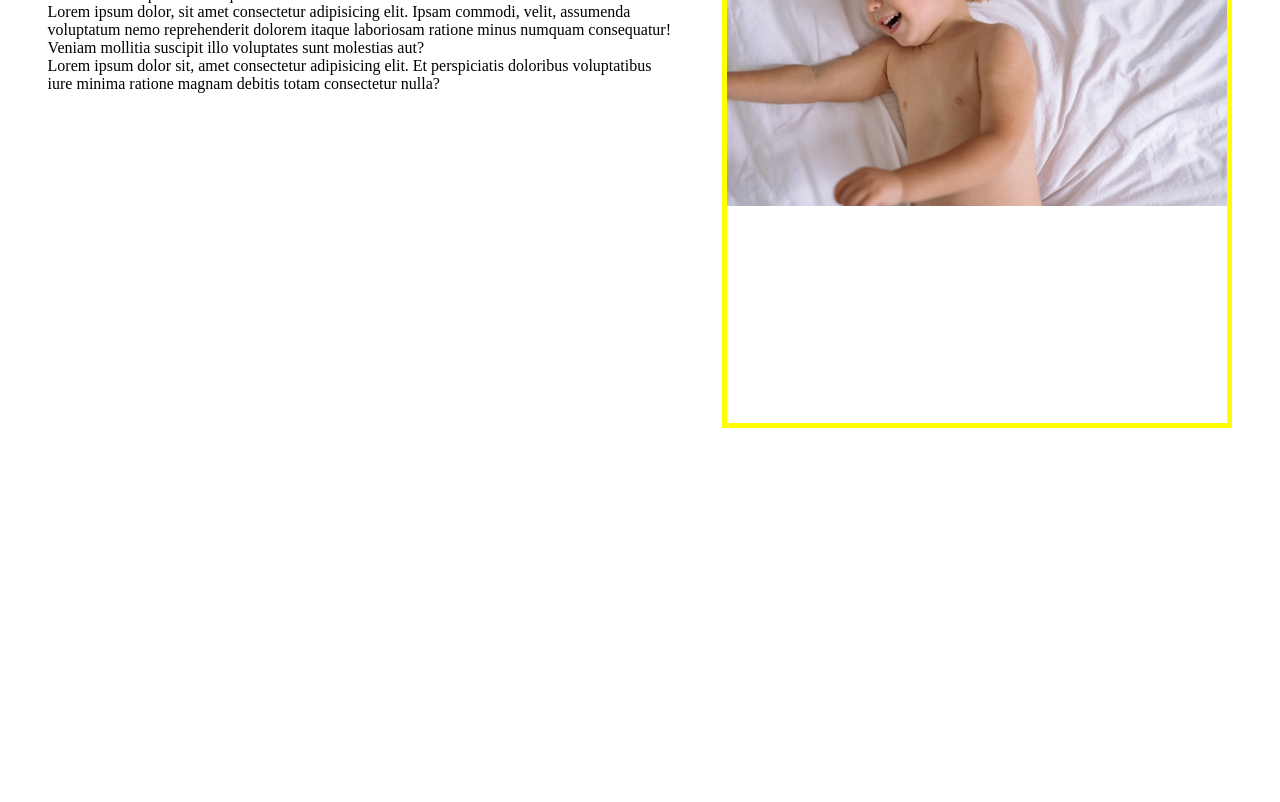
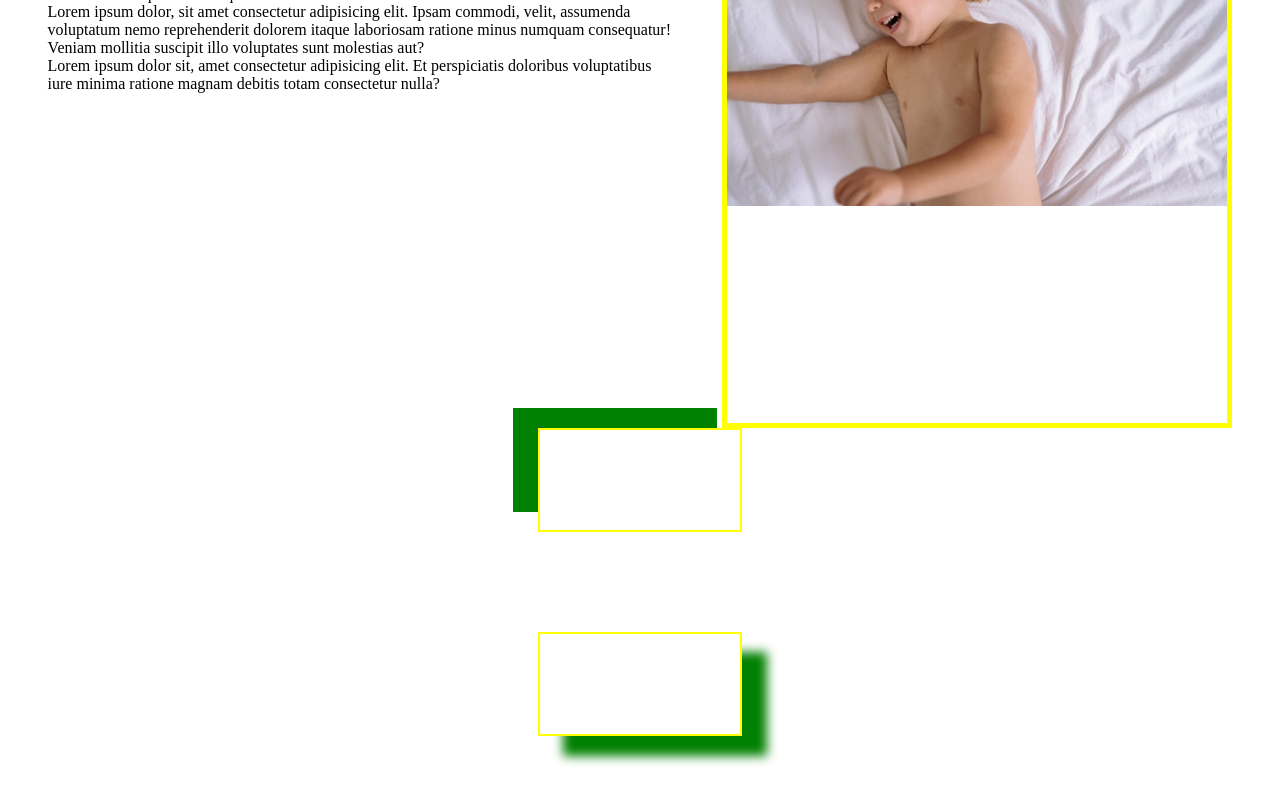
Before and after one commit to unRey5/Js-capitalize-challenge, a plain HTML site: page index.html in a window 1280 px wide. Shown: the part 773-1575 px from the top of the page. Before the commit the page ends 1201 px from the top, so only its background shows below. Drawn offline with Linux system fonts and the light colour scheme.

Commit message:
playing with more css

```diff
--- a/index.html
+++ b/index.html
@@ -52,6 +52,13 @@
         </div>
     </section>
 
+    <section class="practice">
+
+    <div class="box"></div>
+    <div class="box2"></div>
+
+    </section>
+
     <script src="index.js"></script>
 </body>
 </html>
--- a/index.js
+++ b/index.js
@@ -274,10 +274,10 @@ greeting();
 
 
 function addition(num1, num2) {
-    console.log(num1 + num2);
+    console.log(num1 - num2);
 }
 
-addition(2, 2);
+addition(20, 2);
 
 function registerUser(user = 'Anon') {
 
@@ -287,7 +287,7 @@ function registerUser(user = 'Anon') {
     return user + ` you are welcome`;
 }
 
-console.log(registerUser());
+console.log(registerUser('Danny'));
 
 //rest operator
 
@@ -316,4 +316,4 @@ console.log(loginUser({
 }));
 
 
-alert('Isabela deposited $100,000');
+// alert('Isabela deposited $100,000');
--- a/style.css
+++ b/style.css
@@ -20,3 +20,26 @@ img {
 .service-images {
     border: 5px solid yellow;
 }
+
+/* practice area */
+.practice {
+    height: 100vh;
+    display: flex;
+    flex-direction: column;
+    gap: 100px;
+}
+
+.box {
+    height: 100px;
+    width: 200px;
+    border: 2px solid yellow;
+    box-shadow: -25px -20px green;
+    margin: 0 auto;
+}
+.box2 {
+    height: 100px;
+    width: 200px;
+    border: 2px solid yellow;
+    box-shadow: 25px 20px 10px green;
+    margin: 0 auto;
+}
```
